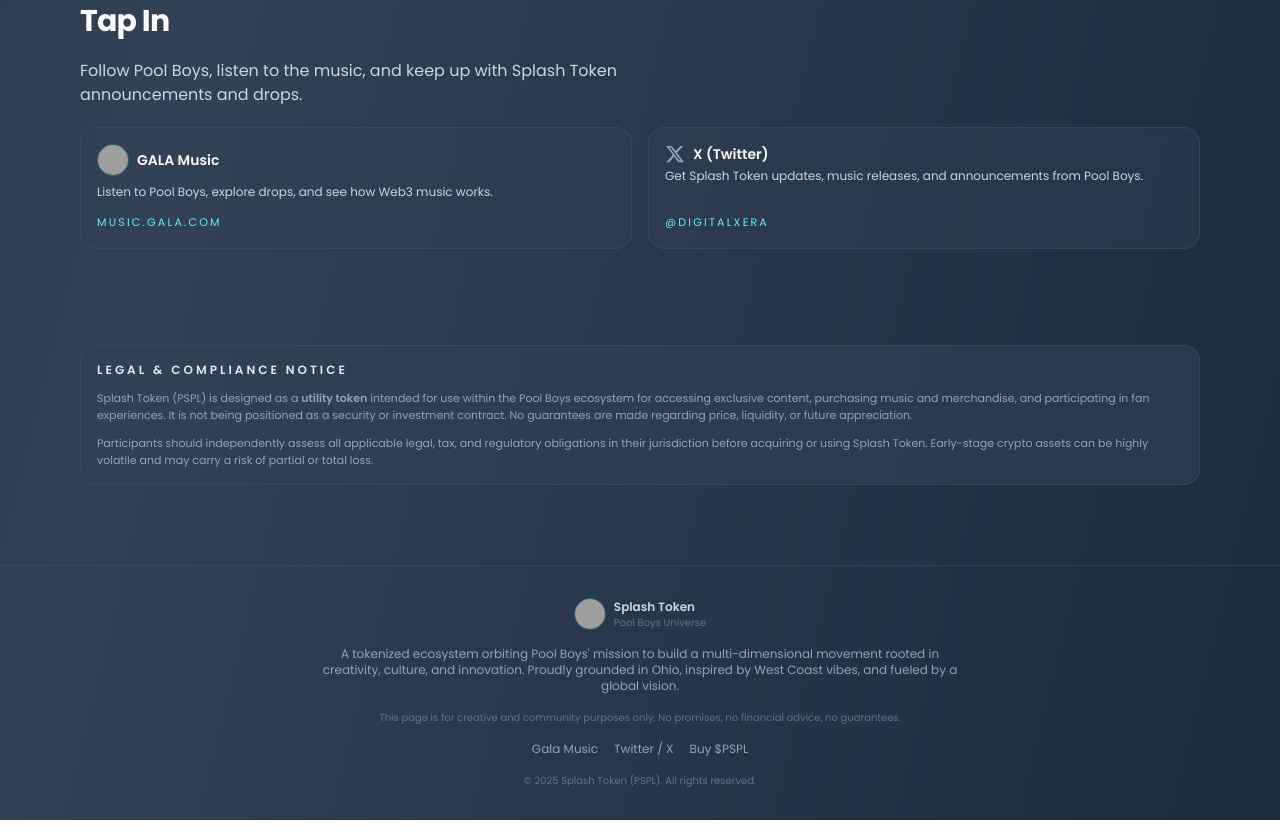
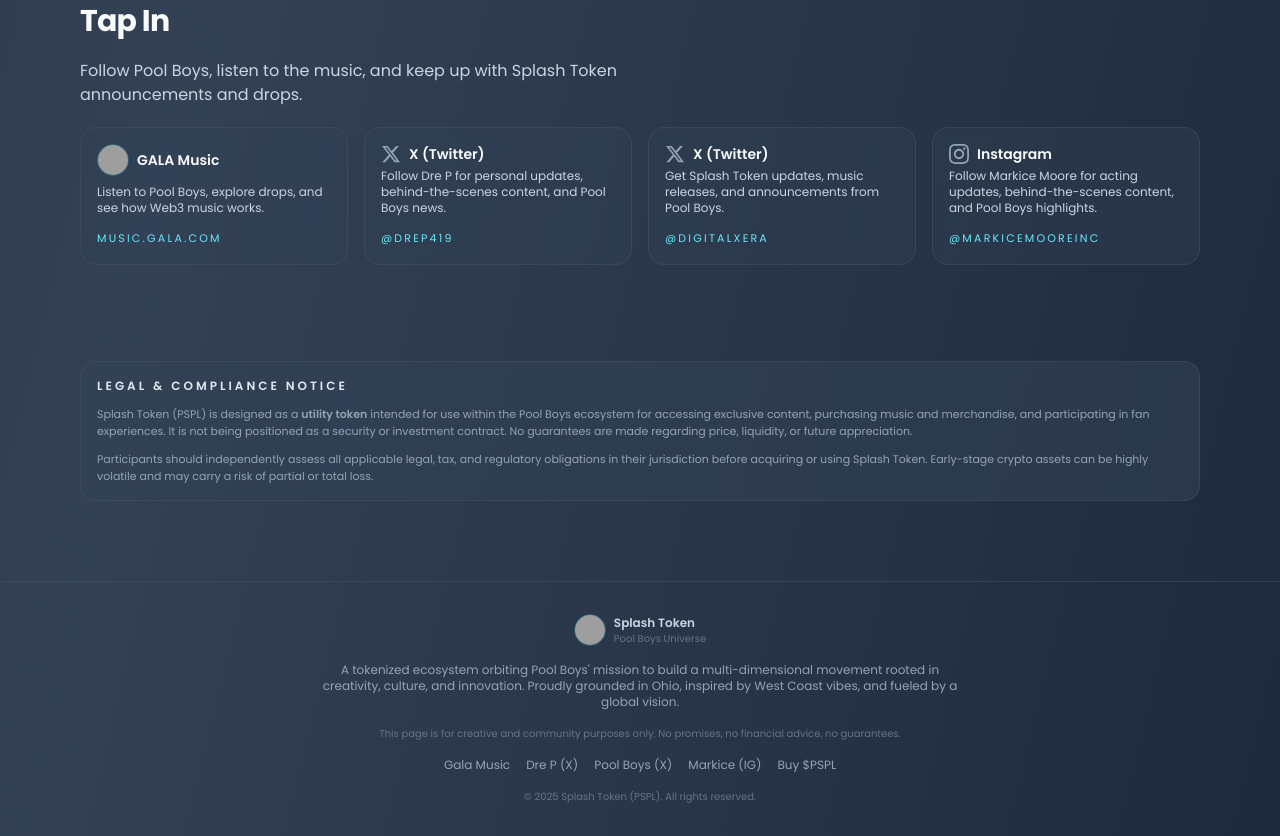
Before and after one commit to Jehosephat/6iDyGrfbRHmZYGJRpD6Z3ZmvAdQnAZjF7idMjWctbwMW, a plain HTML site: page index.html in a window 1280 px wide. Shown: the part 4395-5231 px from the top of the page. Drawn offline with nearby package versions, Linux system fonts and the light colour scheme; grey boxes are pictures that could not be loaded.

Commit message:
socials updates

```diff
--- a/index.html
+++ b/index.html
@@ -532,7 +532,7 @@
         Follow Pool Boys, listen to the music, and keep up with Splash Token announcements and drops.
       </p>
 
-      <div class="grid sm:grid-cols-2 gap-4 text-sm">
+      <div class="grid sm:grid-cols-2 md:grid-cols-3 lg:grid-cols-4 gap-4 text-sm">
         <a
           href="https://music.gala.com/artists/pool-boys"
           target="_blank"
@@ -557,6 +557,27 @@
         </a>
 
         <a
+          href="https://x.com/DreP419"
+          target="_blank"
+          class="border border-slate-600/50 rounded-2xl p-4 bg-slate-700/40 hover:border-cyan-300 hover:bg-slate-600/50 transition flex flex-col justify-between backdrop-blur-sm group"
+        >
+          <div>
+            <h3 class="font-semibold text-slate-50 mb-1 flex items-center gap-2">
+              <svg class="w-5 h-5 text-slate-400 group-hover:text-cyan-300 transition-colors" fill="currentColor" viewBox="0 0 24 24">
+                <path d="M18.244 2.25h3.308l-7.227 8.26 8.502 11.24H16.17l-5.214-6.817L4.99 21.75H1.68l7.73-8.835L1.254 2.25H8.08l4.713 6.231zm-1.161 17.52h1.833L7.084 4.126H5.117z"/>
+              </svg>
+              X (Twitter)
+            </h3>
+            <p class="text-slate-300 text-xs">
+              Follow Dre P for personal updates, behind-the-scenes content, and Pool Boys news.
+            </p>
+          </div>
+          <span class="mt-3 text-[11px] text-cyan-300 uppercase tracking-[0.2em]">
+            @DreP419
+          </span>
+        </a>
+
+        <a
           href="https://x.com/DigitalxEra"
           target="_blank"
           class="border border-slate-600/50 rounded-2xl p-4 bg-slate-700/40 hover:border-cyan-300 hover:bg-slate-600/50 transition flex flex-col justify-between backdrop-blur-sm group"
@@ -574,6 +595,27 @@
           </div>
           <span class="mt-3 text-[11px] text-cyan-300 uppercase tracking-[0.2em]">
             @DigitalxEra
+          </span>
+        </a>
+
+        <a
+          href="https://www.instagram.com/markicemooreinc/?hl=en"
+          target="_blank"
+          class="border border-slate-600/50 rounded-2xl p-4 bg-slate-700/40 hover:border-cyan-300 hover:bg-slate-600/50 transition flex flex-col justify-between backdrop-blur-sm group"
+        >
+          <div>
+            <h3 class="font-semibold text-slate-50 mb-1 flex items-center gap-2">
+              <svg class="w-5 h-5 text-slate-400 group-hover:text-cyan-300 transition-colors" fill="currentColor" viewBox="0 0 24 24">
+                <path d="M12 2.163c3.204 0 3.584.012 4.85.07 3.252.148 4.771 1.691 4.919 4.919.058 1.265.069 1.645.069 4.849 0 3.205-.012 3.584-.069 4.849-.149 3.225-1.664 4.771-4.919 4.919-1.266.058-1.644.07-4.85.07-3.204 0-3.584-.012-4.849-.07-3.26-.149-4.771-1.699-4.919-4.92-.058-1.265-.07-1.644-.07-4.849 0-3.204.013-3.583.07-4.849.149-3.227 1.664-4.771 4.919-4.919 1.266-.057 1.645-.069 4.849-.069zm0-2.163c-3.259 0-3.667.014-4.947.072-4.358.2-6.78 2.618-6.98 6.98-.059 1.281-.073 1.689-.073 4.948 0 3.259.014 3.668.072 4.948.2 4.358 2.618 6.78 6.98 6.98 1.281.058 1.689.072 4.948.072 3.259 0 3.668-.014 4.948-.072 4.354-.2 6.782-2.618 6.979-6.98.059-1.28.073-1.689.073-4.948 0-3.259-.014-3.667-.072-4.947-.196-4.354-2.617-6.78-6.979-6.98-1.281-.059-1.69-.073-4.949-.073zm0 5.838c-3.403 0-6.162 2.759-6.162 6.162s2.759 6.163 6.162 6.163 6.162-2.759 6.162-6.163c0-3.403-2.759-6.162-6.162-6.162zm0 10.162c-2.209 0-4-1.79-4-4 0-2.209 1.791-4 4-4s4 1.791 4 4c0 2.21-1.791 4-4 4zm6.406-11.845c-.796 0-1.441.645-1.441 1.44s.645 1.44 1.441 1.44c.795 0 1.439-.645 1.439-1.44s-.644-1.44-1.439-1.44z"/>
+              </svg>
+              Instagram
+            </h3>
+            <p class="text-slate-300 text-xs">
+              Follow Markice Moore for acting updates, behind-the-scenes content, and Pool Boys highlights.
+            </p>
+          </div>
+          <span class="mt-3 text-[11px] text-cyan-300 uppercase tracking-[0.2em]">
+            @markicemooreinc
           </span>
         </a>
       </div>
@@ -609,7 +651,9 @@
     </p>
     <div class="flex flex-wrap justify-center gap-4 text-xs text-slate-400">
       <a href="https://music.gala.com/artists/pool-boys" target="_blank" class="hover:text-cyan-300 transition">Gala Music</a>
-      <a href="https://x.com/DigitalxEra" target="_blank" class="hover:text-cyan-300 transition">Twitter / X</a>
+      <a href="https://x.com/DreP419" target="_blank" class="hover:text-cyan-300 transition">Dre P (X)</a>
+      <a href="https://x.com/DigitalxEra" target="_blank" class="hover:text-cyan-300 transition">Pool Boys (X)</a>
+      <a href="https://www.instagram.com/markicemooreinc/?hl=en" target="_blank" class="hover:text-cyan-300 transition">Markice (IG)</a>
       <a href="https://pump.gala.com/buy-sell/poolboys" target="_blank" class="hover:text-cyan-300 transition">Buy $PSPL</a>
     </div>
     <p class="text-[10px] text-slate-500 mt-4">© <span id="year"></span> Splash Token (PSPL). All rights reserved.</p>
```
